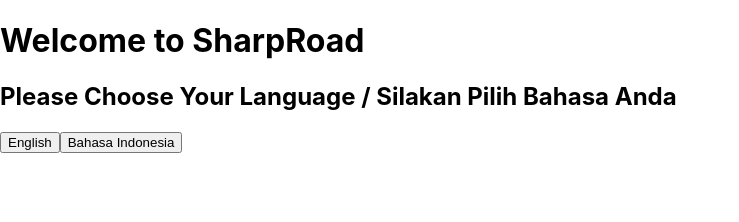
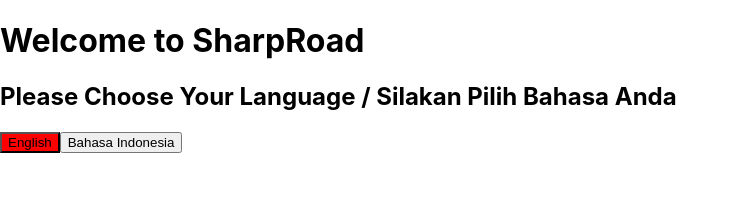
Before and after one commit to StevenAks21/Sharp-Road, a React (Create React App) app in the folder Front-End/: page / in a window 1280 px wide. Shown: the top 222 px of the page, without its empty margins (0-739 px from the left). Built offline with nearby package versions, Linux system fonts and the light colour scheme.

Commit message:
added module.css

```diff
--- a/Front-End/src/Pages/Welcome.js
+++ b/Front-End/src/Pages/Welcome.js
@@ -1,6 +1,7 @@
 import { useContext, useState } from "react";
 import { insideContext, languageContext } from "../App";
 import { Link } from "react-router-dom";
+import Style from "../Style/Welcome.module.css"
 
 
 
@@ -13,7 +14,7 @@
         return (
             <div>
                 <h2>Please Choose Your Language / Silakan Pilih Bahasa Anda</h2>
-                <button onClick={() => setLanguage('English')}>English</button>
+                <button onClick={() => setLanguage('English')} className = {Style.Button}>English</button>
                 <button onClick={() => setLanguage('Indonesian')}>Bahasa Indonesia</button>
             </div>
         )
@@ -61,11 +62,11 @@
             {language !== null && insideBuilding === null ? chooseLocation() : <></>}
             {language !== null && insideBuilding !== null ?
                 <div>
-                    {language === 'English' ? <p>Your Selections</p> : <p>Pilihan anda</p>}
+                    {language === 'English' ? <p>Your Selections</p> : <p>Pilihan Anda</p>}
                     <p>{language === "English" ? 'Language' : 'Bahasa'}: {language}</p>
                     <p>{language === 'English' ? 'Inside Building: ' : 'Dalam Gedung'} {status}</p>
 
-                    <Link to="/login"><button>Proceed to Login</button></Link>
+                    <Link to="/login"><button>Login</button></Link>
                 </div>
                 : <></>}
         </div>
--- /dev/null
+++ b/Front-End/src/Style/Welcome.module.css
@@ -0,0 +1,5 @@
+
+
+.Button{
+    background-color:red;
+}
```
Also changed, not shown: Front-End/src/Style/Main.css (deleted).
